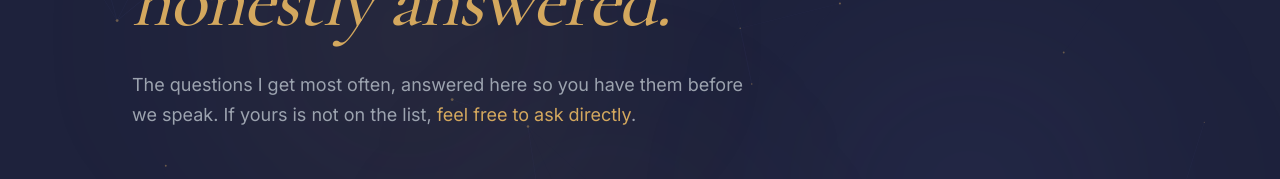
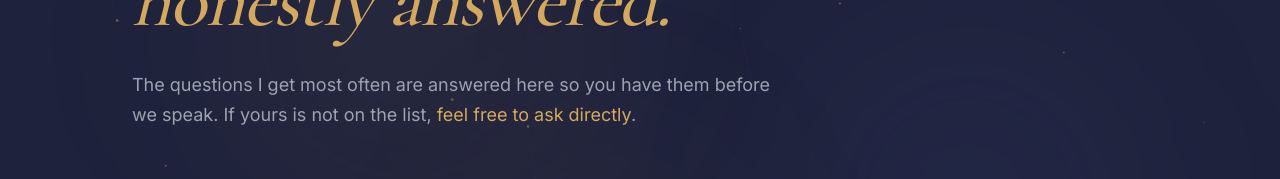
Before and after one commit to hc-core-tech/hccoretech-site, a Next.js app: page /faq in a window 1280 px wide. Shown: the part 325-504 px from the top of the page. Built offline with nearby package versions, Linux system fonts and the light colour scheme.

Commit message:
faq: intro sentence structure — 'are answered' completes the sentence properly

```diff
--- a/app/faq/page.tsx
+++ b/app/faq/page.tsx
@@ -81,7 +81,7 @@ export default function FAQPage() {
           fontFamily: FONTS.ui, fontSize: '18px', lineHeight: 1.65,
           color: T.softText, maxWidth: '640px',
         }}>
-          The questions I get most often, answered here so you have them
+          The questions I get most often are answered here so you have them
           before we speak. If yours is not on the list,
           {' '}
           <a href="mailto:hc@hccoretech.com" style={{ color: T.gold, textDecoration: 'none' }}>
```
